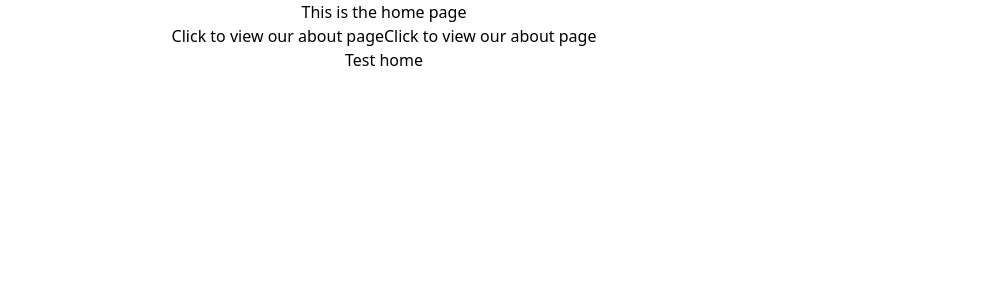
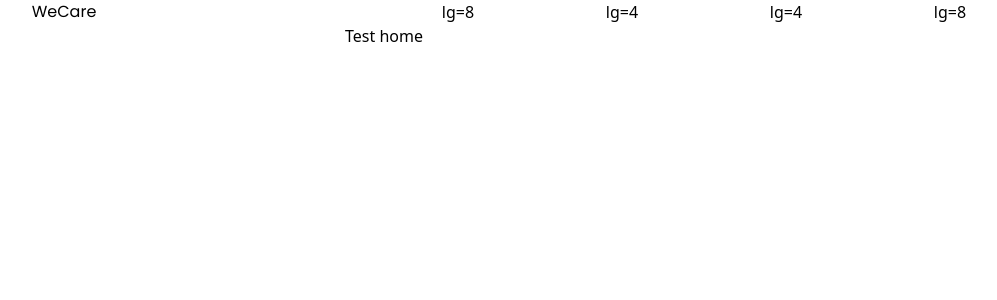
Before and after one commit to SyuQyu/WeCare, a React (Create React App) app: page / in a window 1280 px wide. Shown: the top 300 px of the page, without its empty margins (256-1253 px from the left). Built offline with nearby package versions, Linux system fonts and the light colour scheme.

Commit message:
update fonts poppins

```diff
--- a/public/index.html
+++ b/public/index.html
@@ -15,6 +15,7 @@
       user's mobile device or desktop. See https://developers.google.com/web/fundamentals/web-app-manifest/
     -->
     <link rel="manifest" href="%PUBLIC_URL%/manifest.json" />
+    <link href="https://fonts.googleapis.com/css?family=Poppins" rel="stylesheet">
     <!--
       Notice the use of %PUBLIC_URL% in the tags above.
       It will be replaced with the URL of the `public` folder during the build.
--- a/src/Pages/Components/header.js
+++ b/src/Pages/Components/header.js
@@ -1,12 +1,35 @@
 import React, { useState, useEffect } from 'react'
 import { Link } from "react-router-dom";
+import Grid from '@mui/material/Grid';
 
 export default function Header() {
     return (
-        <div>
-            <h1>This is the home page</h1>
-            <Link to="home">Click to view our about page</Link>
-            <Link to="about">Click to view our about page</Link>
-        </div>
+        <Grid container>
+            <Grid item lg={6}>
+                <Grid container spacing={2}>
+                    <Grid item lg={12}>
+                        <div>
+                            <p className="font-poppins">WeCare</p>
+                        </div>
+                    </Grid>
+                </Grid>
+            </Grid>
+            <Grid item lg={6}>
+                <Grid container spacing={2}>
+                    <Grid item lg={3}>
+                        <p>lg=8</p>
+                    </Grid>
+                    <Grid item lg={3}>
+                        <p>lg=4</p>
+                    </Grid>
+                    <Grid item lg={3}>
+                        <p>lg=4</p>
+                    </Grid>
+                    <Grid item lg={3}>
+                        <p>lg=8</p>
+                    </Grid>
+                </Grid>
+            </Grid>
+        </Grid>
     )
 }
--- a/tailwind.config.js
+++ b/tailwind.config.js
@@ -1,7 +1,11 @@
 module.exports = {
   content: ["./src/**/*.{js,jsx,ts,tsx}", "./public/index.html"],
   theme: {
-    extend: {},
+    extend: {
+      fontFamily: {
+        'poppins': ['Poppins'],
+      }
+    },
   },
   plugins: [],
 };
```
